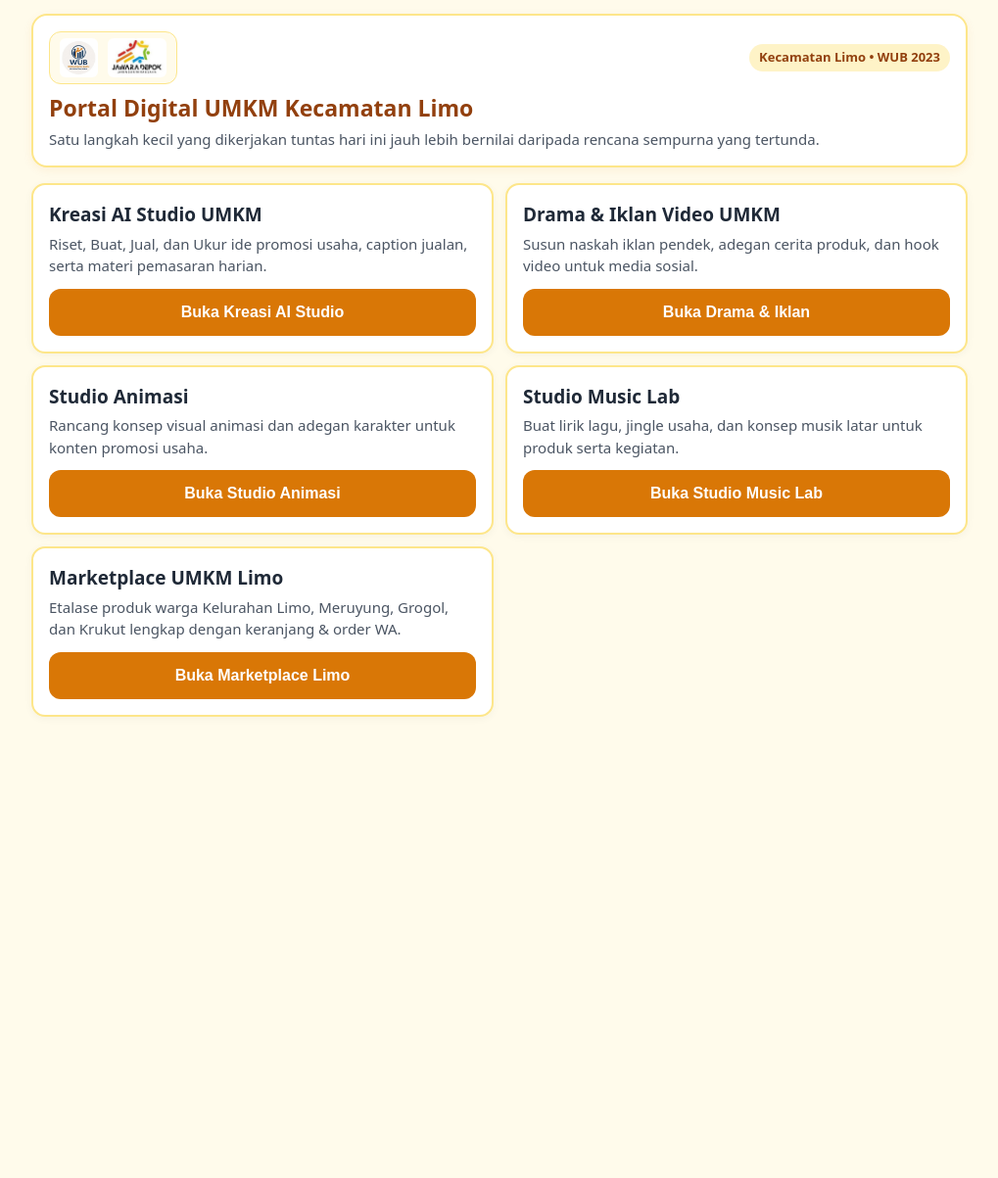
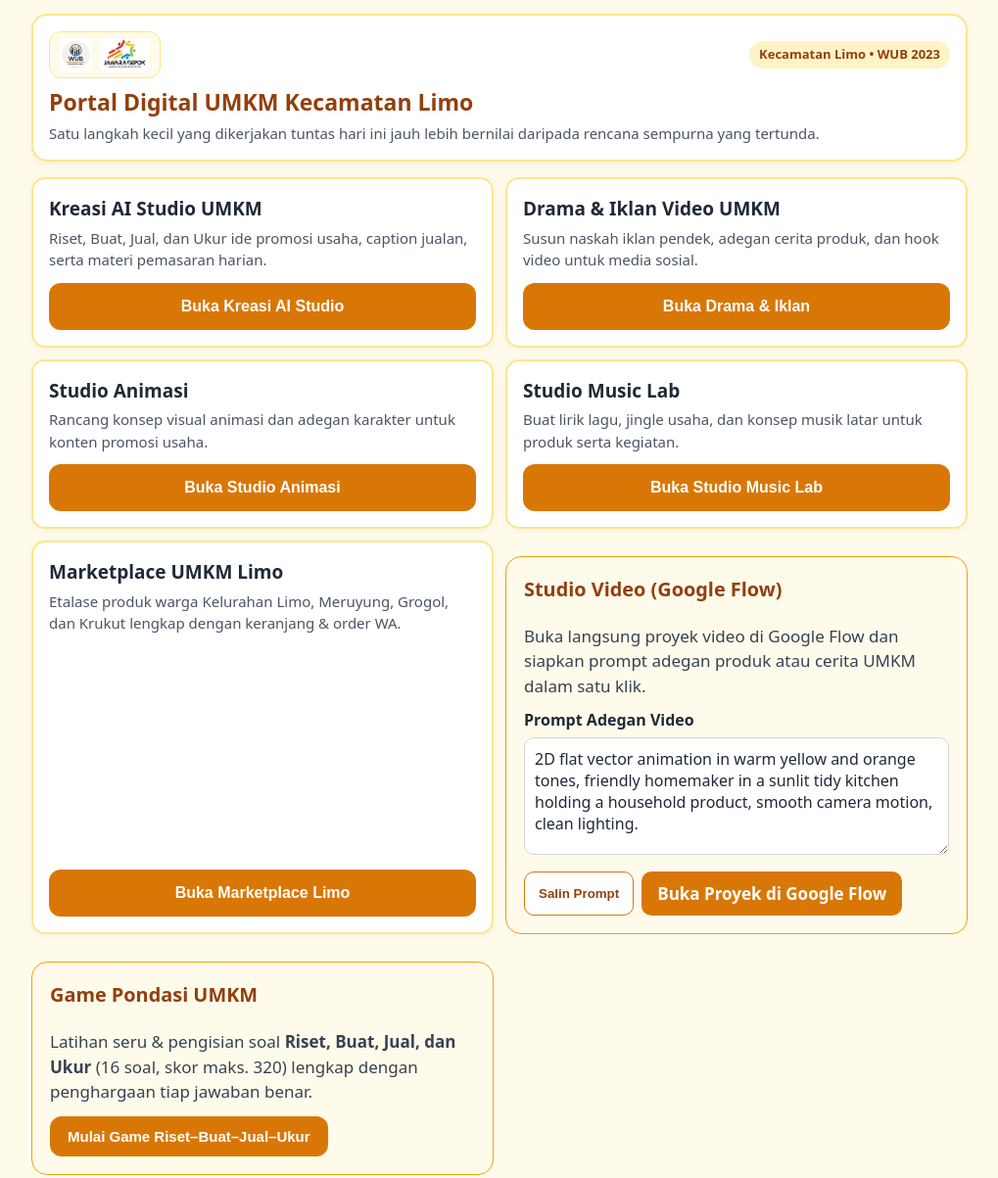
Before and after one commit to melekdigital21-ship-it/kreasi-ai-studio-umkm, a website: page public/index.html in a window 1280 px wide. Shown: the whole page at 98% size, without its empty margins (130-1149 px from the left). Before the commit the page ends 800 px from the top, so only its background shows below. Drawn offline with Linux system fonts and the light colour scheme.

Commit message:
Tambah Studio Video Google Flow dan Game Pondasi 16 soal

```diff
--- a/public/index.html
+++ b/public/index.html
@@ -287,6 +287,72 @@
             Buka Marketplace Limo
           </button>
         </article>
+ <!-- Kartu Studio Video terhubung ke proyek Google Flow -->
+<div class="feature-card" id="fitur-video-flow" style="background:#fffbeb;border:1px solid #f59e0b;border-radius:16px;padding:18px;margin-top:16px;">
+  <h3 style="margin-top:0;color:#92400e;">Studio Video (Google Flow)</h3>
+  <p style="margin-bottom:10px;color:#374151;">Buka langsung proyek video di Google Flow dan siapkan prompt adegan produk atau cerita UMKM dalam satu klik.</p>
+
+  <label for="prompt-video-flow" style="display:block;font-weight:600;margin-bottom:6px;color:#1f2937;">
+    Prompt Adegan Video
+  </label>
+  <textarea id="prompt-video-flow" rows="3" style="width:100%;padding:10px;border-radius:10px;border:1px solid #d1d5db;margin-bottom:10px;">2D flat vector animation in warm yellow and orange tones, friendly homemaker in a sunlit tidy kitchen holding a household product, smooth camera motion, clean lighting.</textarea>
+
+  <div style="display:flex;flex-wrap:wrap;gap:8px;">
+    <button type="button" id="salin-prompt-flow" style="padding:10px 14px;border-radius:10px;border:1px solid #d97706;background:#ffffff;color:#92400e;font-weight:600;cursor:pointer;">
+      Salin Prompt
+    </button>
+    <a href="https://flow.google.com/project/d22a5074-173a-43f5-941d-d3483b4e3b6d" target="_blank" rel="noopener noreferrer" style="display:inline-flex;align-items:center;padding:10px 16px;border-radius:10px;background:#d97706;color:#ffffff;font-weight:600;text-decoration:none;">
+      Buka Proyek di Google Flow
+    </a>
+  </div>
+</div>
+
+<!-- Kartu Menu Game Pondasi Riset - Buat - Jual - Ukur -->
+<div class="feature-card" id="menu-game-pondasi" style="background:#fffbeb;border:1px solid #f59e0b;border-radius:16px;padding:18px;margin-top:16px;">
+  <h3 style="margin-top:0;color:#92400e;">Game Pondasi UMKM</h3>
+  <p style="margin-bottom:12px;color:#374151;">Latihan seru &amp; pengisian soal <strong>Riset, Buat, Jual, dan Ukur</strong> (16 soal, skor maks. 320) lengkap dengan penghargaan tiap jawaban benar.</p>
+  <button type="button" id="buka-game-pondasi" style="padding:12px 18px;border-radius:12px;border:none;background:#d97706;color:#ffffff;font-weight:700;font-size:15px;cursor:pointer;">
+    Mulai Game Riset–Buat–Jual–Ukur
+  </button>
+</div>
+
+<!-- Panel Game Pondasi Digital Marketing (16 Soal + Penghargaan) -->
+<section id="panel-game-pondasi" style="display:none;background:#fffbeb;border:2px solid #f59e0b;border-radius:18px;padding:20px;margin-top:18px;color:#1f2937;">
+  <div style="display:flex;flex-wrap:wrap;justify-content:space-between;align-items:center;gap:10px;margin-bottom:14px;">
+    <div>
+      <h3 style="margin:0;color:#92400e;">Game Pondasi Digital Marketing UMKM</h3>
+      <small style="color:#4b5563;">Pilar: Riset • Buat • Jual • Ukur (16 Soal • Skor Maks. 320 • Bonus Streak &amp; Pilar)</small>
+    </div>
+    <button type="button" id="tutup-game-pondasi" style="padding:8px 12px;border-radius:10px;border:1px solid #d1d5db;background:#ffffff;color:#374151;cursor:pointer;">
+      Tutup Game
+    </button>
+  </div>
+
+  <div id="status-game-pondasi" style="display:flex;flex-wrap:wrap;gap:12px;background:#fef3c7;padding:12px 14px;border-radius:12px;margin-bottom:14px;font-weight:600;">
+    <span>Soal: <strong id="nomor-soal-game">1</strong> / <strong id="total-soal-game">16</strong></span>
+    <span>Skor: <strong id="skor-game">0</strong> / 320</span>
+    <span>Streak Benar: <strong id="streak-game">0</strong></span>
+    <span>Piala/Badge: <strong id="badge-game">Pemula</strong></span>
+  </div>
+
+  <div id="wadah-soal-game" style="background:#ffffff;border:1px solid #fde68a;border-radius:14px;padding:16px;margin-bottom:14px;"></div>
+
+  <div id="penghargaan-game" style="min-height:46px;background:#ecfdf5;border:1px solid #a7f3d0;color:#065f46;border-radius:12px;padding:12px 14px;margin-bottom:14px;display:none;"></div>
+
+  <div style="display:flex;flex-wrap:wrap;justify-content:space-between;gap:10px;">
+    <button type="button" id="btn-soal-sebelumnya" style="padding:10px 14px;border-radius:10px;border:1px solid #d1d5db;background:#ffffff;color:#1f2937;cursor:pointer;">
+      ← Sebelumnya
+    </button>
+    <div style="display:flex;flex-wrap:wrap;gap:8px;">
+      <button type="button" id="btn-cek-jawaban" style="padding:10px 16px;border-radius:10px;border:none;background:#d97706;color:#ffffff;font-weight:700;cursor:pointer;">
+        Cek Jawaban &amp; Terima Penghargaan
+      </button>
+      <button type="button" id="btn-soal-berikutnya" style="padding:10px 16px;border-radius:10px;border:none;background:#059669;color:#ffffff;font-weight:700;cursor:pointer;">
+        Soal Berikutnya →
+      </button>
+    </div>
+  </div>
+</section>
       </section>
     </main>
       </section>
--- a/public/studio-common.css
+++ b/public/studio-common.css
@@ -16,6 +16,44 @@
 }
 
 body {
+  .logo-row {
+  display: flex;
+  flex-wrap: wrap;
+  align-items: center;
+  justify-content: space-between;
+  gap: 8px;
+}
+
+.logo-pair {
+  display: flex;
+  flex-wrap: wrap;
+  align-items: center;
+  gap: 8px;
+  min-width: 0;
+}
+
+.logo-pair img {
+  height: 34px;
+  width: auto;
+  max-width: 96px;
+  object-fit: contain;
+  display: block;
+}
+
+#fitur-video-flow textarea,
+#wadah-soal-game input[type="text"] {
+  box-sizing: border-box;
+  background: #ffffff;
+  color: #1f2937;
+}
+
+.opsi-game-btn {
+  transition: transform 0.12s ease, background-color 0.15s ease, border-color 0.15s ease;
+}
+
+.opsi-game-btn:active {
+  transform: scale(0.99);
+}
   margin: 0;
   font-family: system-ui, -apple-system, "Segoe UI", Roboto, sans-serif;
   background: var(--bg-main);
```
